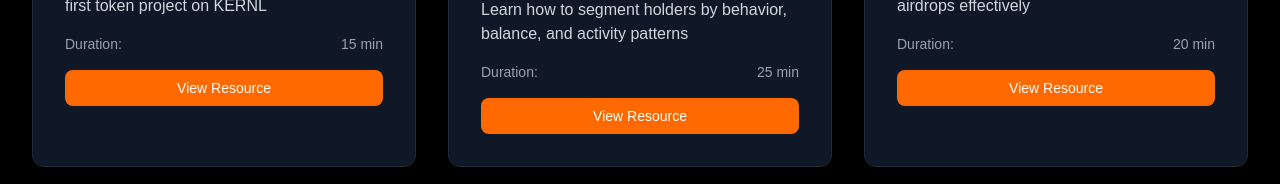
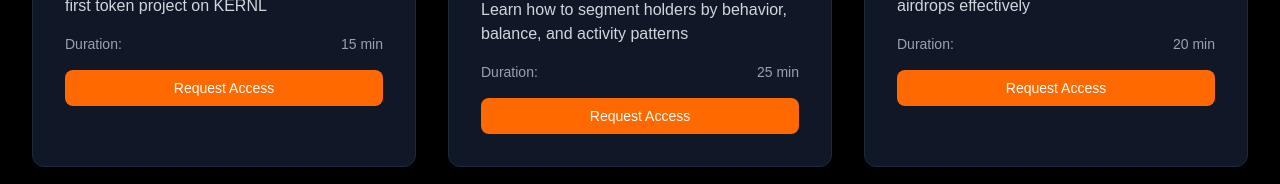
Before and after one commit to runninpacks/kernl-website, a Next.js app: page /resources in a window 1280 px wide. Shown: the part 503-687 px from the top of the page. Built offline with nearby package versions, Linux system fonts and the light colour scheme.

Commit message:
Update resources page buttons to Request Access

```diff
--- a/src/app/resources/page.tsx
+++ b/src/app/resources/page.tsx
@@ -246,7 +246,7 @@ export default function ResourcesPage() {
               </div>
 
               <button className="w-full bg-orange-500 text-white py-2 px-4 rounded-lg text-sm font-medium hover:bg-orange-600 transition-colors">
-                View Resource
+                Request Access
               </button>
             </div>
           ))}
```
